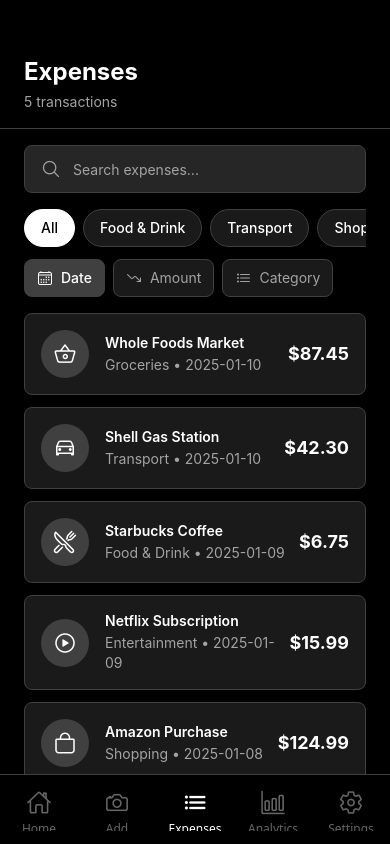
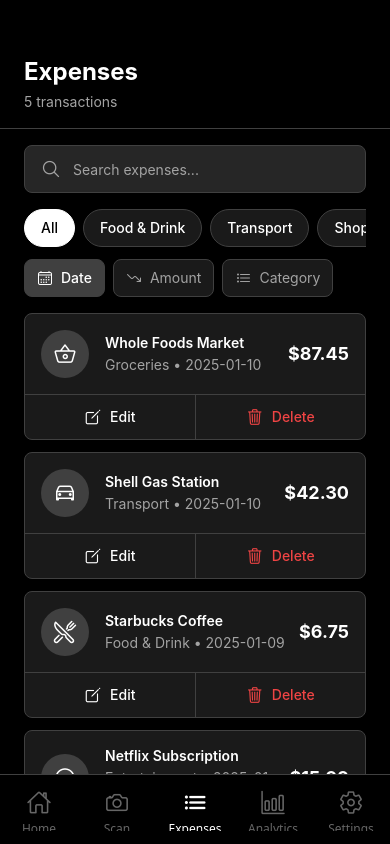
Before and after one commit to SanjivG10/expenseai, a React Native app: screen /Expenses in a window 390 px wide. Built offline with nearby package versions, Linux system fonts and the light colour scheme.

Commit message:
feat: makes home page, scan page and category functional

```diff
--- a/navigation/TabNavigator.tsx
+++ b/navigation/TabNavigator.tsx
@@ -57,7 +57,7 @@
         },
       })}>
       <Tab.Screen name="Dashboard" component={DashboardScreen} options={{ title: 'Home' }} />
-      <Tab.Screen name="Camera" component={CameraScreen} options={{ title: 'Add' }} />
+      <Tab.Screen name="Camera" component={CameraScreen} options={{ title: 'Scan' }} />
       <Tab.Screen name="Expenses" component={ExpensesScreen} />
       <Tab.Screen name="Analytics" component={AnalyticsScreen} />
       <Tab.Screen name="Settings" component={SettingsScreen} />
--- a/screens/AddExpenseScreen.tsx
+++ b/screens/AddExpenseScreen.tsx
@@ -30,6 +30,7 @@
   visible: boolean;
   onClose: () => void;
   onSave?: (expense: any) => void;
+  initialData?: any;
 }
 
 const categories = [
@@ -40,11 +41,11 @@
   { id: 'groceries', name: 'Groceries', icon: 'basket-outline' },
   { id: 'utilities', name: 'Utilities', icon: 'flash-outline' },
   { id: 'healthcare', name: 'Healthcare', icon: 'medical-outline' },
-  { id: 'other', name: 'Other', icon: 'ellipsis-horizontal-outline' },
+  { id: 'other', name: 'Other', icon: 'card-outline' },
 ];
 
-export default function AddExpenseScreen({ visible, onClose, onSave }: AddExpenseScreenProps) {
-  const [selectedImage, setSelectedImage] = useState<string | null>(null);
+export default function AddExpenseScreen({ visible, onClose, onSave, initialData }: AddExpenseScreenProps) {
+  const [selectedImage, setSelectedImage] = useState<string | null>(initialData?.image || null);
   const [showCategoryPicker, setShowCategoryPicker] = useState(false);
 
   const {
@@ -57,11 +58,11 @@
   } = useForm<ExpenseForm>({
     resolver: zodResolver(expenseSchema),
     defaultValues: {
-      amount: '',
-      description: '',
-      category: '',
-      date: new Date().toISOString().split('T')[0],
-      notes: '',
+      amount: initialData?.amount?.toString() || '',
+      description: initialData?.description || '',
+      category: initialData?.category || '',
+      date: initialData?.date || new Date().toISOString().split('T')[0],
+      notes: initialData?.notes || '',
     },
   });
 
@@ -100,13 +101,26 @@
   };
 
   const handleClose = () => {
-    reset();
-    setSelectedImage(null);
+    if (initialData) {
+      // Reset to initial values when editing
+      reset({
+        amount: initialData.amount?.toString() || '',
+        description: initialData.description || '',
+        category: initialData.category || '',
+        date: initialData.date || new Date().toISOString().split('T')[0],
+        notes: initialData.notes || '',
+      });
+      setSelectedImage(initialData.image || null);
+    } else {
+      // Reset to empty values when adding new
+      reset();
+      setSelectedImage(null);
+    }
     onClose();
   };
 
   const getCategoryIcon = (categoryId: string) => {
-    return categories.find((cat) => cat.id === categoryId)?.icon || 'ellipsis-horizontal-outline';
+    return categories.find((cat) => cat.id === categoryId)?.icon || 'card-outline';
   };
 
   const getCategoryName = (categoryId: string) => {
@@ -123,7 +137,9 @@
           <TouchableOpacity onPress={handleClose}>
             <Ionicons name="close" size={24} color="#FFFFFF" />
           </TouchableOpacity>
-          <Text className="text-xl font-bold text-foreground">Add Expense</Text>
+          <Text className="text-xl font-bold text-foreground">
+            {initialData ? 'Edit Expense' : 'Add Expense'}
+          </Text>
           <TouchableOpacity
             onPress={handleSubmit(onSubmit)}
             className="rounded-lg bg-primary px-4 py-2">
--- a/screens/CategoriesScreen.tsx
+++ b/screens/CategoriesScreen.tsx
@@ -20,7 +20,28 @@
   'paw-outline',
   'school-outline',
   'build-outline',
-  'ellipsis-horizontal-outline',
+  'cafe-outline',
+  'pizza-outline',
+  'wine-outline',
+  'bus-outline',
+  'train-outline',
+  'bicycle-outline',
+  'walk-outline',
+  'shirt-outline',
+  'watch-outline',
+  'phone-portrait-outline',
+  'laptop-outline',
+  'game-controller-outline',
+  'musical-notes-outline',
+  'film-outline',
+  'camera-outline',
+  'cut-outline',
+  'brush-outline',
+  'heart-outline',
+  'leaf-outline',
+  'flower-outline',
+  'business-outline',
+  'card-outline',
 ];
 
 interface CategoriesScreenProps {
@@ -32,7 +53,7 @@
   const { categories, addCategory, deleteCategory } = useExpenseStore();
   const [showAddForm, setShowAddForm] = useState(false);
   const [newCategoryName, setNewCategoryName] = useState('');
-  const [selectedIcon, setSelectedIcon] = useState('ellipsis-horizontal-outline');
+  const [selectedIcon, setSelectedIcon] = useState('card-outline');
 
   const handleAddCategory = () => {
     if (newCategoryName.trim()) {
@@ -43,7 +64,7 @@
       };
       addCategory(newCategory);
       setNewCategoryName('');
-      setSelectedIcon('ellipsis-horizontal-outline');
+      setSelectedIcon('card-outline');
       setShowAddForm(false);
     }
   };
--- a/screens/DashboardScreen.tsx
+++ b/screens/DashboardScreen.tsx
@@ -128,7 +128,9 @@
           <View className="mx-6 mt-6">
             <Text className="mb-4 text-lg font-semibold text-foreground">Quick Actions</Text>
             <View className="flex-row gap-3">
-              <TouchableOpacity className="flex-1 items-center rounded-lg bg-primary p-4">
+              <TouchableOpacity
+                onPress={() => navigation.navigate('Camera' as never)}
+                className="flex-1 items-center rounded-lg bg-primary p-4">
                 <Ionicons name="camera-outline" size={24} color="#000000" />
                 <Text className="mt-2 font-medium text-primary-foreground">Scan Receipt</Text>
               </TouchableOpacity>
--- a/screens/ExpensesScreen.tsx
+++ b/screens/ExpensesScreen.tsx
@@ -1,15 +1,18 @@
 import React, { useState } from 'react';
-import { View, Text, ScrollView, TouchableOpacity, TextInput } from 'react-native';
+import { View, Text, ScrollView, TouchableOpacity, TextInput, Alert } from 'react-native';
 import { Ionicons } from '@expo/vector-icons';
 import { StatusBar } from 'expo-status-bar';
-import { useExpenseStore } from '../store/expenseStore';
+import { useExpenseStore, Expense } from '../store/expenseStore';
+import AddExpenseScreen from './AddExpenseScreen';
 
 export default function ExpensesScreen() {
   const [searchQuery, setSearchQuery] = useState('');
   const [sortBy, setSortBy] = useState<'date' | 'amount' | 'category'>('date');
   const [filterCategory, setFilterCategory] = useState<string | null>(null);
+  const [editingExpense, setEditingExpense] = useState<Expense | null>(null);
+  const [showEditModal, setShowEditModal] = useState(false);
 
-  const { expenses, categories } = useExpenseStore();
+  const { expenses, categories, updateExpense, deleteExpense } = useExpenseStore();
 
   const categoryOptions = ['All', ...categories.map((cat) => cat.name)];
 
@@ -21,6 +24,41 @@
   const getCategoryName = (categoryId: string) => {
     const category = categories.find((cat) => cat.id === categoryId);
     return category?.name || categoryId;
+  };
+
+  const handleEditExpense = (expense: Expense) => {
+    setEditingExpense(expense);
+    setShowEditModal(true);
+  };
+
+  const handleDeleteExpense = (expense: Expense) => {
+    Alert.alert(
+      'Delete Expense',
+      `Are you sure you want to delete "${expense.description}"?`,
+      [
+        { text: 'Cancel', style: 'cancel' },
+        {
+          text: 'Delete',
+          style: 'destructive',
+          onPress: () => deleteExpense(expense.id)
+        }
+      ]
+    );
+  };
+
+  const handleUpdateExpense = (updatedExpense: any) => {
+    if (editingExpense) {
+      updateExpense(editingExpense.id, {
+        amount: updatedExpense.amount,
+        description: updatedExpense.description,
+        category: updatedExpense.category,
+        date: updatedExpense.date,
+        notes: updatedExpense.notes,
+        image: updatedExpense.image,
+      });
+      setEditingExpense(null);
+      setShowEditModal(false);
+    }
   };
 
   const filteredExpenses = expenses
@@ -130,9 +168,10 @@
       {/* Expenses List */}
       <ScrollView className="mt-4 flex-1 px-6" showsVerticalScrollIndicator={false}>
         {filteredExpenses.map((expense) => (
-          <TouchableOpacity
+          <View
             key={expense.id}
-            className="border-border bg-secondary mb-3 flex-row items-center rounded-lg border p-4">
+            className="border-border bg-secondary mb-3 rounded-lg border overflow-hidden">
+            <View className="flex-row items-center p-4">
               <View className="bg-accent mr-4 h-12 w-12 items-center justify-center rounded-full">
                 <Ionicons name={getCategoryIcon(expense.category) as any} size={24} color="#FFFFFF" />
               </View>
@@ -147,7 +186,24 @@
                   ${expense.amount.toFixed(2)}
                 </Text>
               </View>
+            </View>
+
+            {/* Action Buttons */}
+            <View className="flex-row border-t border-border">
+              <TouchableOpacity
+                onPress={() => handleEditExpense(expense)}
+                className="flex-1 flex-row items-center justify-center py-3 border-r border-border">
+                <Ionicons name="create-outline" size={18} color="#FFFFFF" />
+                <Text className="ml-2 text-sm text-foreground font-medium">Edit</Text>
               </TouchableOpacity>
+              <TouchableOpacity
+                onPress={() => handleDeleteExpense(expense)}
+                className="flex-1 flex-row items-center justify-center py-3">
+                <Ionicons name="trash-outline" size={18} color="#ef4444" />
+                <Text className="ml-2 text-sm text-red-500 font-medium">Delete</Text>
+              </TouchableOpacity>
+            </View>
+          </View>
         ))}
 
         {filteredExpenses.length === 0 && (
@@ -163,6 +219,19 @@
         {/* Bottom Spacing for Tab Bar */}
         <View className="h-10" />
       </ScrollView>
+
+      {/* Edit Expense Modal */}
+      {editingExpense && (
+        <AddExpenseScreen
+          visible={showEditModal}
+          onClose={() => {
+            setShowEditModal(false);
+            setEditingExpense(null);
+          }}
+          onSave={handleUpdateExpense}
+          initialData={editingExpense}
+        />
+      )}
     </View>
   );
 }
--- a/store/expenseStore.ts
+++ b/store/expenseStore.ts
@@ -45,7 +45,7 @@
   { id: 'groceries', name: 'Groceries', icon: 'basket-outline' },
   { id: 'utilities', name: 'Utilities', icon: 'flash-outline' },
   { id: 'healthcare', name: 'Healthcare', icon: 'medical-outline' },
-  { id: 'other', name: 'Other', icon: 'ellipsis-horizontal-outline' },
+  { id: 'other', name: 'Other', icon: 'card-outline' },
 ];
 
 // Sample data for development
```
Also changed, not shown: screens/CameraScreen.tsx (+13 -1 lines). Lines whose indentation alone changed are shown as unchanged.
